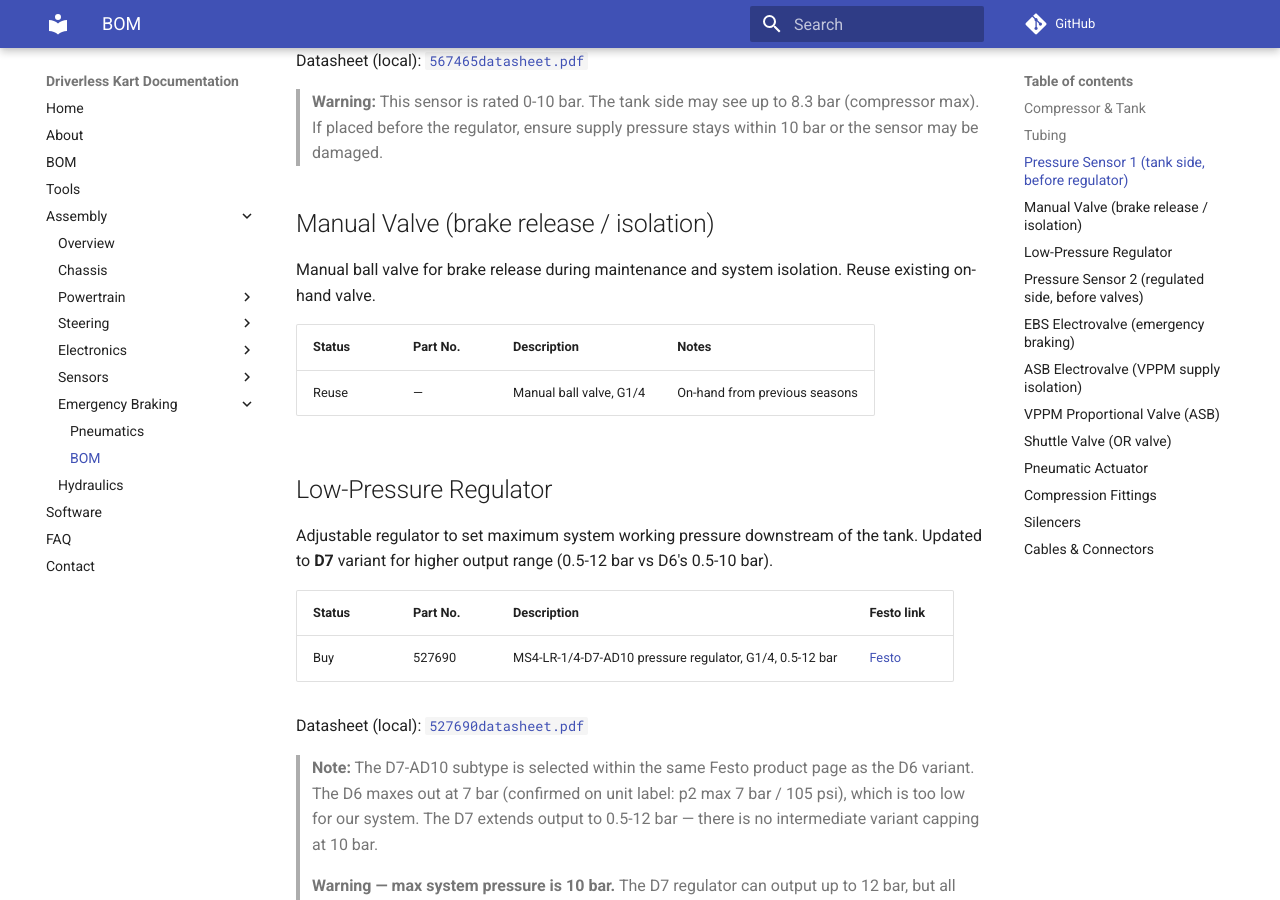
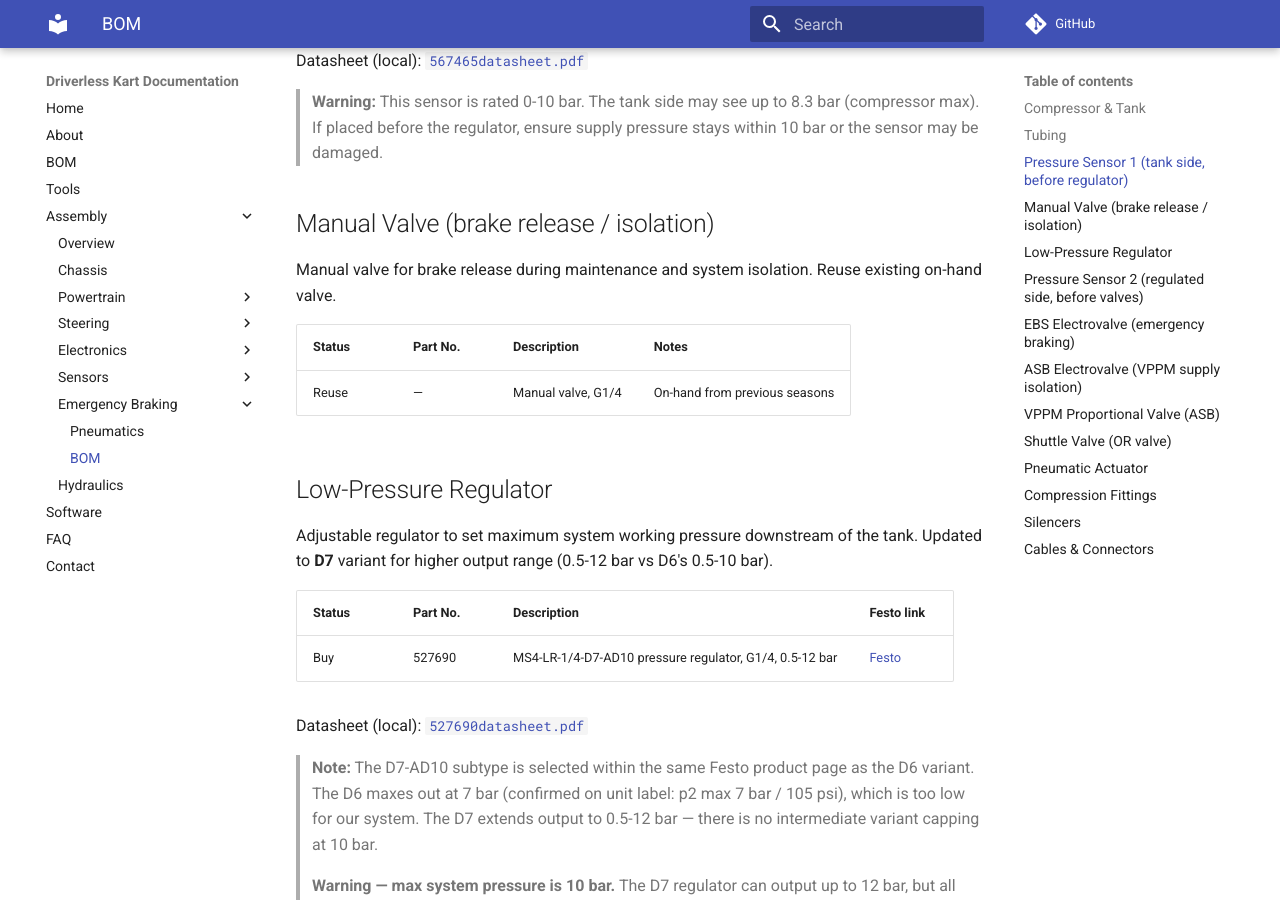
Before and after one commit to UM-Driverless/kart_docs, an MkDocs documentation site: the page built from docs/assembly/emergency-braking/bom.md, in a window 1280 px wide and 900 px high, scrolled down 1100 px. Built offline with MkDocs 1.6.1 and Material for MkDocs 9.7.7, drawn with Linux system fonts in a browser that asks for light colours; comment, search, counter and statistics services are not loaded.

Commit message:
Fix EBS diagram accuracy: CK fitting placement, direct mount, hover, naming
- Rename "Ball Valve" to "Manual Valve" to avoid confusion with OR shuttle valve
- Move CK fittings to component ports (tube→fitting→valve, not floating mid-tube)
- Remove CK fittings from sensors (they have built-in push-in fittings)
- Replace tube+fittings between Manual Valve and Regulator with direct mount (O-ring)
- Add hover effects for NPFC-T, silencers, and non-linked components

Co-Authored-By: Claude Opus 4.6 <noreply@anthropic.com>

```diff
--- a/docs/assembly/emergency-braking/bom.md
+++ b/docs/assembly/emergency-braking/bom.md
@@ -36,11 +36,11 @@ Datasheet (local): [`567465datasheet.pdf`](../../assets/datasheets/567465datashe
 
 ## Manual Valve (brake release / isolation)
 
-Manual ball valve for brake release during maintenance and system isolation. Reuse existing on-hand valve.
+Manual valve for brake release during maintenance and system isolation. Reuse existing on-hand valve.
 
 | Status | Part No. | Description | Notes |
 |---|---|---|---|
-| Reuse | — | Manual ball valve, G1/4 | On-hand from previous seasons |
+| Reuse | — | Manual valve, G1/4 | On-hand from previous seasons |
 
 ## Low-Pressure Regulator
 
```
Also changed, not shown: docs/assembly/emergency-braking/index.md (+1 -1 lines), docs/assembly/emergency-braking/images/ebs-full.svg, docs/assembly/emergency-braking/images/ebs-simplified.svg.
